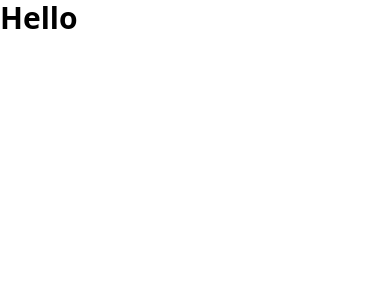
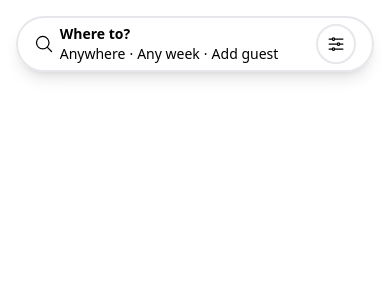
Before and after one commit to NatiDeme/airbnb-mockup, a React (Create React App) app: page / in a window 390 px wide. Shown: the top 300 px of the page. Built offline with nearby package versions, Linux system fonts and the light colour scheme.

Commit message:
Add mobile version navbar

```diff
--- a/src/App.js
+++ b/src/App.js
@@ -1,12 +1,10 @@
+import MainNavBar from './components/main_navbar/navbar';
+
 function App() {
   return (
-    <div className="App">
-      <header className="App-header">
-        <p className="text-3xl font-bold">
-          Hello
-        </p>
-      </header>
-    </div>
+    <>
+      <MainNavBar />
+    </>
   );
 }
 
--- a/src/components/main_navbar/navbar.js
+++ b/src/components/main_navbar/navbar.js
@@ -1,7 +1,52 @@
 function MainNavBar() {
   return (
     <>
-      <div></div>
+      <div className="flex border-2 mt-4 mx-4 h-14 items-center px-4 rounded-full shadow-lg justify-between">
+        <div>
+          <svg
+            xmlns="http://www.w3.org/2000/svg"
+            fill="none"
+            viewBox="0 0 24 24"
+            strokeWidth={1.5}
+            stroke="currentColor"
+            className="w-5 h-5"
+          >
+            <path
+              strokeLinecap="round"
+              strokeLinejoin="round"
+              d="M21 21l-5.197-5.197m0 0A7.5 7.5 0 105.196 5.196a7.5 7.5 0 0010.607 10.607z"
+            />
+          </svg>
+        </div>
+        <div className="mr-8">
+          <p className="text-sm font-semibold">Where to?</p>
+          <ul className="flex font-extralight text-sm gap-1">
+            <li>Anywhere</li>
+            <li>&#183;</li>
+            <li>Any week</li>
+            <li>&#183;</li>
+            <li>Add guest</li>
+          </ul>
+        </div>
+        <div className="border-2 p-2 rounded-full">
+          <svg
+            xmlns="http://www.w3.org/2000/svg"
+            fill="none"
+            viewBox="0 0 24 24"
+            strokeWidth={1.5}
+            stroke="currentColor"
+            className="w-5 h-5"
+          >
+            <path
+              strokeLinecap="round"
+              strokeLinejoin="round"
+              d="M10.5 6h9.75M10.5 6a1.5 1.5 0 11-3 0m3 0a1.5 1.5 0 10-3 0M3.75 6H7.5m3 12h9.75m-9.75 0a1.5 1.5 0 01-3 0m3 0a1.5 1.5 0 00-3 0m-3.75 0H7.5m9-6h3.75m-3.75 0a1.5 1.5 0 01-3 0m3 0a1.5 1.5 0 00-3 0m-9.75 0h9.75"
+            />
+          </svg>
+        </div>
+      </div>
     </>
   );
 }
+
+export default MainNavBar;
```
